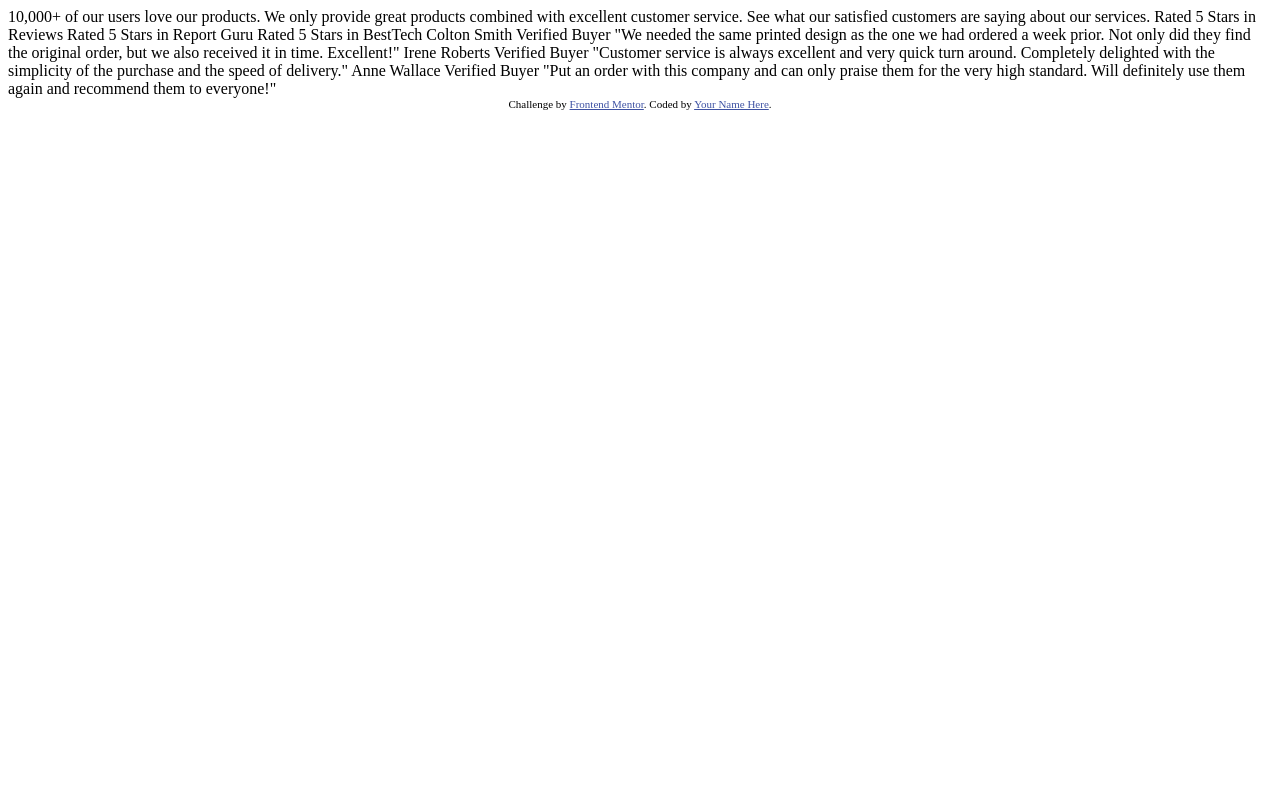
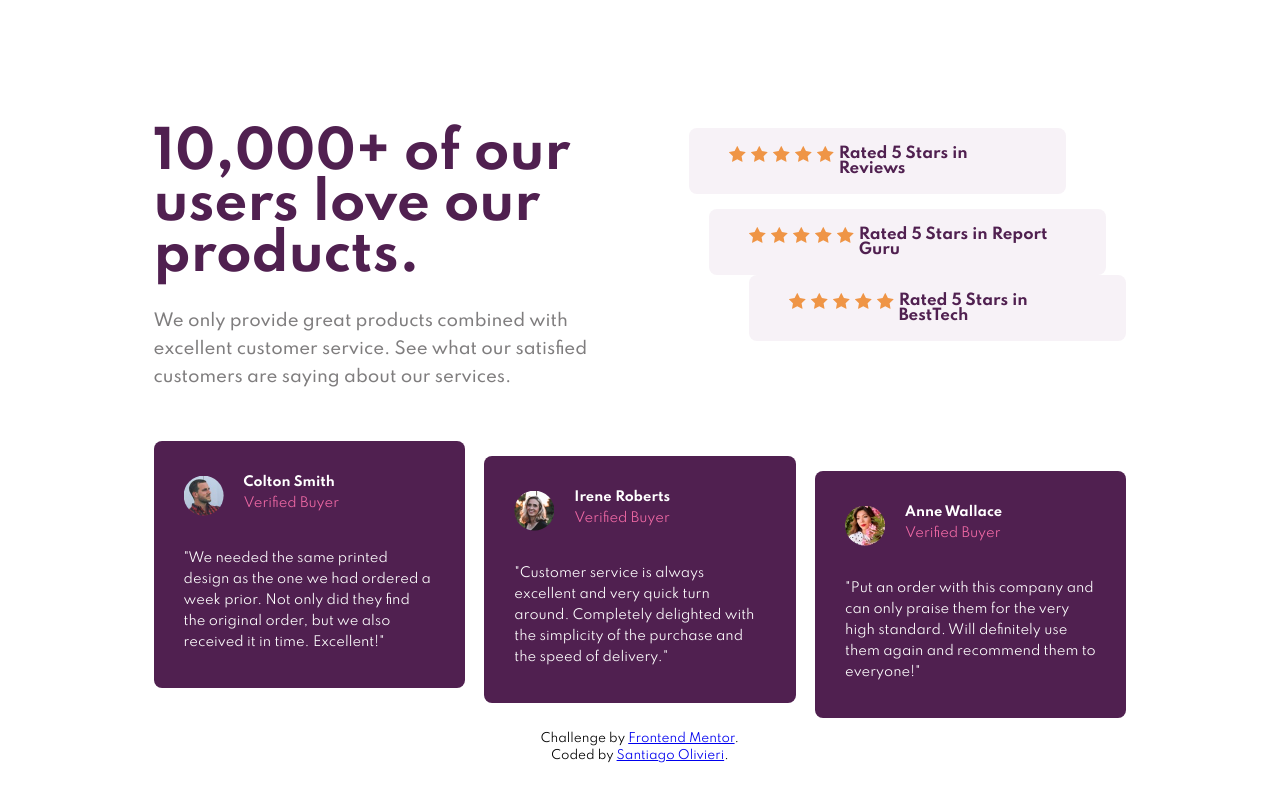
Before and after one commit to ollardoh/social-proof, a plain HTML site: page index.html in a window 1280 px wide. Drawn offline with Linux system fonts and the light colour scheme.

Commit message:
Social Proof

```diff
--- /dev/null
+++ b/css/reset_styles.css
@@ -0,0 +1,129 @@
+/* http://meyerweb.com/eric/tools/css/reset/
+   v2.0 | 20110126
+   License: none (public domain)
+*/
+
+html,
+body,
+div,
+span,
+applet,
+object,
+iframe,
+h1,
+h2,
+h3,
+h4,
+h5,
+h6,
+p,
+blockquote,
+pre,
+a,
+abbr,
+acronym,
+address,
+big,
+cite,
+code,
+del,
+dfn,
+em,
+img,
+ins,
+kbd,
+q,
+s,
+samp,
+small,
+strike,
+strong,
+sub,
+sup,
+tt,
+var,
+b,
+u,
+i,
+center,
+dl,
+dt,
+dd,
+ol,
+ul,
+li,
+fieldset,
+form,
+label,
+legend,
+table,
+caption,
+tbody,
+tfoot,
+thead,
+tr,
+th,
+td,
+article,
+aside,
+canvas,
+details,
+embed,
+figure,
+figcaption,
+footer,
+header,
+hgroup,
+menu,
+nav,
+output,
+ruby,
+section,
+summary,
+time,
+mark,
+audio,
+video {
+  margin: 0;
+  padding: 0;
+  border: 0;
+  font-size: 100%;
+  font: inherit;
+  vertical-align: baseline;
+}
+/* HTML5 display-role reset for older browsers */
+article,
+aside,
+details,
+figcaption,
+figure,
+footer,
+header,
+hgroup,
+menu,
+nav,
+section {
+  display: block;
+}
+body {
+  line-height: 1;
+}
+ol,
+ul {
+  list-style: none;
+}
+blockquote,
+q {
+  quotes: none;
+}
+blockquote:before,
+blockquote:after,
+q:before,
+q:after {
+  content: "";
+  content: none;
+}
+table {
+  border-collapse: collapse;
+  border-spacing: 0;
+}
--- /dev/null
+++ b/css/styles.css
@@ -0,0 +1,184 @@
+@import url("https://fonts.googleapis.com/css2?family=Spartan:wght@400;500;700&display=swap");
+
+body {
+  font-family: "Spartan", sans-serif;
+  font-size: 15px;
+  margin-top: 80px;
+  margin-bottom: 85px;
+  margin-left: 6%;
+  margin-right: 6%;
+}
+
+h1 {
+  font-size: 2rem;
+  font-weight: 700;
+  color: hsl(300, 43%, 22%);
+  text-align: center;
+  margin-bottom: 30px;
+}
+
+header p {
+  color: #7f7d7e;
+  text-align: center;
+  margin-bottom: 50px;
+  line-height: 23px;
+}
+
+/*RATING*/
+
+.rating {
+  background-color: hsl(300, 24%, 96%);
+  border-radius: 8px;
+  padding: 18px 0px;
+  margin-bottom: 15px;
+}
+
+.rating ul {
+  text-align: center;
+}
+
+.rating ul li {
+  display: inline-block;
+}
+
+.purple_rated {
+  color: hsl(300, 43%, 22%);
+  font-weight: 700;
+  text-align: center;
+  margin-top: 12px;
+}
+
+/*REVIEWS*/
+
+.customer_reviews {
+  margin-top: 33px;
+}
+
+.customer_reviews .purple_card {
+  background-color: hsl(300, 43%, 22%);
+  border-radius: 8px;
+  margin-bottom: 15px;
+  padding: 35px 30px;
+  font-size: 13px;
+}
+
+.customer_reviews p {
+  color: hsl(0, 0%, 100%);
+}
+
+.info img {
+  float: left;
+  margin-right: 20px;
+}
+
+.info div {
+  float: left;
+}
+
+.customer_name {
+  font-weight: 700;
+  margin-bottom: 8px;
+}
+
+.info .typeOf_customer {
+  color: hsl(333, 80%, 67%);
+}
+
+.review {
+  clear: both;
+  color: hsl(300, 24%, 96%);
+  font-weight: 400;
+  padding-top: 32px;
+  line-height: 21px;
+}
+
+.clip-circle {
+  width: 40px;
+  clip-path: circle(50% at 50% 50%);
+}
+
+#footer p {
+  font-size: 12px;
+  text-align: center;
+  margin-bottom: 5px;
+}
+
+@media only screen and (min-width: 1280px) {
+  body {
+    margin: 128px 12% 78px 12%;
+  }
+
+  header {
+    float: left;
+    width: 45%;
+    margin-right: 10%;
+  }
+
+  h1 {
+    font-size: 3.2rem;
+    margin-bottom: 25px;
+  }
+
+  header p {
+    font-size: 1.1em;
+    font-weight: 500;
+    line-height: 28px;
+  }
+
+  h1,
+  header p {
+    text-align: left;
+  }
+
+  /*RATING*/
+
+  #rating-stars {
+    float: left;
+    width: 45%;
+  }
+
+  .rating {
+    padding: 18px 40px;
+  }
+
+  .rating ul li {
+    float: left;
+    margin-right: 5px;
+  }
+
+  .purple_rated {
+    text-align: left;
+    margin-top: 0px;
+  }
+
+  .rating:nth-child(1) {
+    margin-right: 60px;
+  }
+
+  .rating:nth-child(2) {
+    margin: 0px 20px;
+  }
+
+  .rating:nth-child(3) {
+    margin-left: 60px;
+  }
+  /*REVIEWS*/
+
+  .customer_reviews {
+    clear: both;
+  }
+
+  .customer_reviews .purple_card {
+    float: left;
+    box-sizing: border-box;
+    width: 32%;
+  }
+
+  .customer_reviews .purple_card:nth-child(2) {
+    margin: 15px 2% 0px 2%;
+  }
+
+  .customer_reviews .purple_card:nth-child(3) {
+    margin-top: 30px;
+  }
+}
--- a/index.html
+++ b/index.html
@@ -11,51 +11,143 @@
       sizes="32x32"
       href="./images/favicon-32x32.png"
     />
+    <link rel="stylesheet" href="css/reset_styles.css" />
+    <link rel="stylesheet" href="css/styles.css" />
 
     <title>Frontend Mentor | Social proof section</title>
-
-    <!-- Feel free to remove these styles or customise in your own stylesheet 👍 -->
-    <style>
-      .attribution {
-        font-size: 11px;
-        text-align: center;
-      }
-      .attribution a {
-        color: hsl(228, 45%, 44%);
-      }
-    </style>
   </head>
   <body>
-    10,000+ of our users love our products.
+    <header>
+      <h1>10,000+ of our users love our products.</h1>
+      <p>
+        We only provide great products combined with excellent customer service.
+        See what our satisfied customers are saying about our services.
+      </p>
+    </header>
 
-    We only provide great products combined with excellent customer service.
-    See what our satisfied customers are saying about our services.
+    <section id="rating-stars">
+      <div class="rating">
+        <ul>
+          <li><img src="images/icon-star.svg" alt="Star rating" /></li>
+          <li><img src="images/icon-star.svg" alt="Star rating" /></li>
+          <li><img src="images/icon-star.svg" alt="Star rating" /></li>
+          <li><img src="images/icon-star.svg" alt="Star rating" /></li>
+          <li><img src="images/icon-star.svg" alt="Star rating" /></li>
+        </ul>
 
-    Rated 5 Stars in Reviews
-    Rated 5 Stars in Report Guru
-    Rated 5 Stars in BestTech
+        <p class="purple_rated">Rated 5 Stars in Reviews</p>
+      </div>
+      <div class="rating">
+        <ul>
+          <li><img src="images/icon-star.svg" alt="Star rating" /></li>
+          <li><img src="images/icon-star.svg" alt="Star rating" /></li>
+          <li><img src="images/icon-star.svg" alt="Star rating" /></li>
+          <li><img src="images/icon-star.svg" alt="Star rating" /></li>
+          <li><img src="images/icon-star.svg" alt="Star rating" /></li>
+        </ul>
 
-    Colton Smith
-    Verified Buyer
-    "We needed the same printed design as the one we had ordered a week prior.
-    Not only did they find the original order, but we also received it in time.
-    Excellent!"
+        <p class="purple_rated">Rated 5 Stars in Report Guru</p>
+      </div>
+      <div class="rating">
+        <ul>
+          <li><img src="images/icon-star.svg" alt="Star rating" /></li>
+          <li><img src="images/icon-star.svg" alt="Star rating" /></li>
+          <li><img src="images/icon-star.svg" alt="Star rating" /></li>
+          <li><img src="images/icon-star.svg" alt="Star rating" /></li>
+          <li><img src="images/icon-star.svg" alt="Star rating" /></li>
+        </ul>
 
-    Irene Roberts
-    Verified Buyer
-    "Customer service is always excellent and very quick turn around. Completely
-    delighted with the simplicity of the purchase and the speed of delivery."
+        <p class="purple_rated">Rated 5 Stars in BestTech</p>
+      </div>
+    </section>
 
-    Anne Wallace
-    Verified Buyer
-    "Put an order with this company and can only praise them for the very high
-    standard. Will definitely use them again and recommend them to everyone!"
+    <section class="customer_reviews">
+      <div class="purple_card">
+        <div class="person">
+          <div class="info">
+            <img
+              src="images/image-colton.jpg"
+              alt="Colton Smith Selfie"
+              class="clip-circle"
+            />
+            <div>
+              <p class="customer_name">Colton Smith</p>
+              <p class="typeOf_customer">Verified Buyer</p>
+            </div>
+          </div>
 
-    <div class="attribution">
-      Challenge by
-      <a href="https://www.frontendmentor.io?ref=challenge" target="_blank"
-        >Frontend Mentor</a
-      >. Coded by <a href="#">Your Name Here</a>.
+          <div class="review">
+            <p>
+              "We needed the same printed design as the one we had ordered a
+              week prior. Not only did they find the original order, but we also
+              received it in time. Excellent!"
+            </p>
+          </div>
+        </div>
+      </div>
+      <!-- purple_card 1 -->
+
+      <div class="purple_card irene">
+        <div class="person">
+          <div class="info">
+            <img
+              src="images/image-irene.jpg"
+              alt="Irene Roberts Selfie"
+              class="clip-circle"
+            />
+            <div>
+              <p class="customer_name">Irene Roberts</p>
+              <p class="typeOf_customer">Verified Buyer</p>
+            </div>
+          </div>
+
+          <div class="review">
+            <p>
+              "Customer service is always excellent and very quick turn around.
+              Completely delighted with the simplicity of the purchase and the
+              speed of delivery."
+            </p>
+          </div>
+        </div>
+      </div>
+      <!-- purple_card 2 -->
+
+      <div class="purple_card">
+        <div class="person">
+          <div class="info">
+            <img
+              src="images/image-anne.jpg"
+              alt="Anne Wallace Selfie"
+              class="clip-circle"
+            />
+            <div>
+              <p class="customer_name">Anne Wallace</p>
+              <p class="typeOf_customer">Verified Buyer</p>
+            </div>
+          </div>
+
+          <div class="review">
+            <p>
+              "Put an order with this company and can only praise them for the
+              very high standard. Will definitely use them again and recommend
+              them to everyone!"
+            </p>
+          </div>
+        </div>
+      </div>
+      <!-- purple_card 3 -->
+    </section>
+
+    <div id="footer">
+      <p>
+        Challenge by
+        <a href="https://www.frontendmentor.io?ref=challenge" target="_blank"
+          >Frontend Mentor</a
+        >.
+      </p>
+      <p>
+        Coded by <a href="https://santiagoolivieri.com">Santiago Olivieri</a>.
+      </p>
     </div>
   </body>
 </html>
```
Also changed, not shown: README.txt (added).
